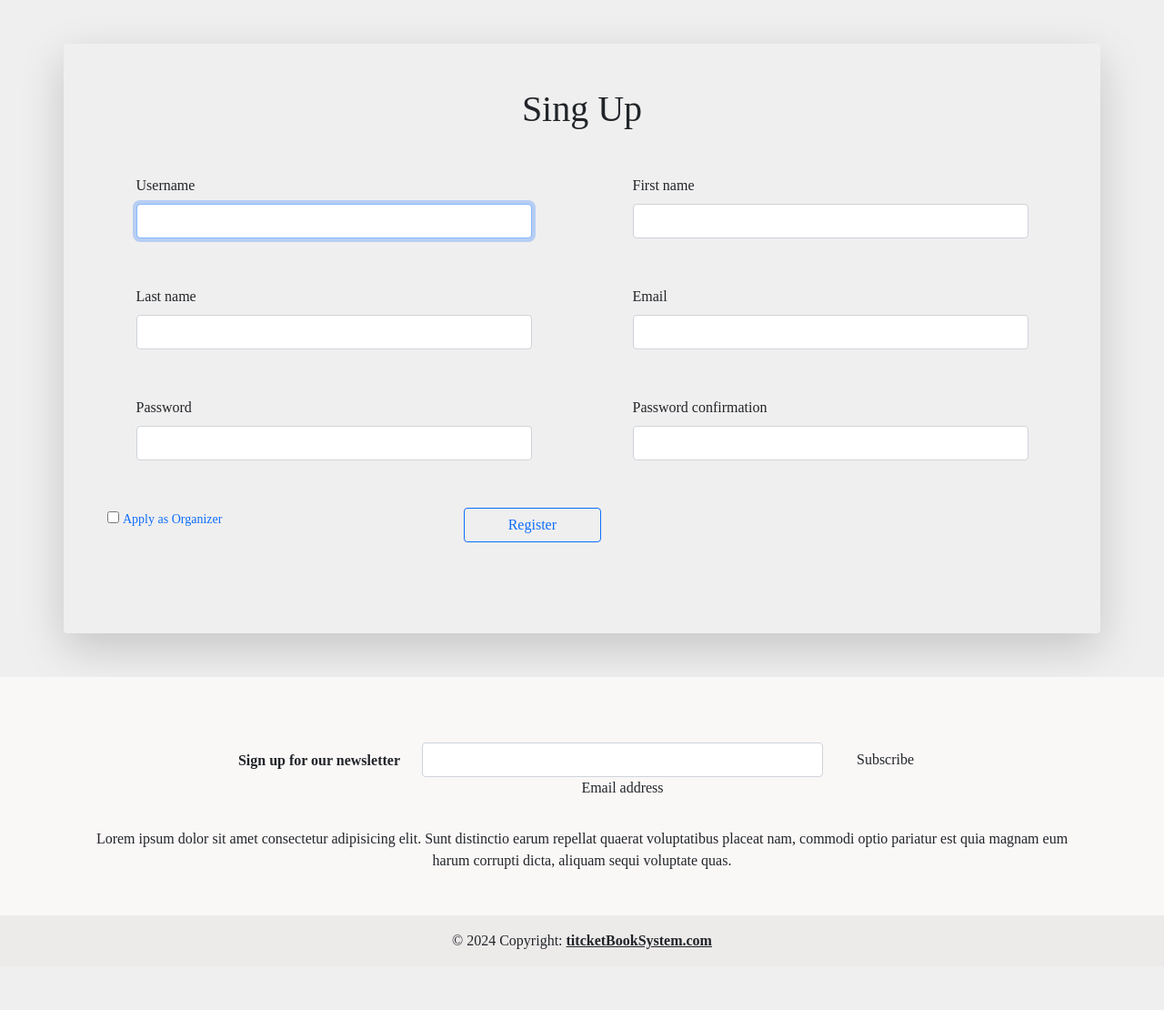
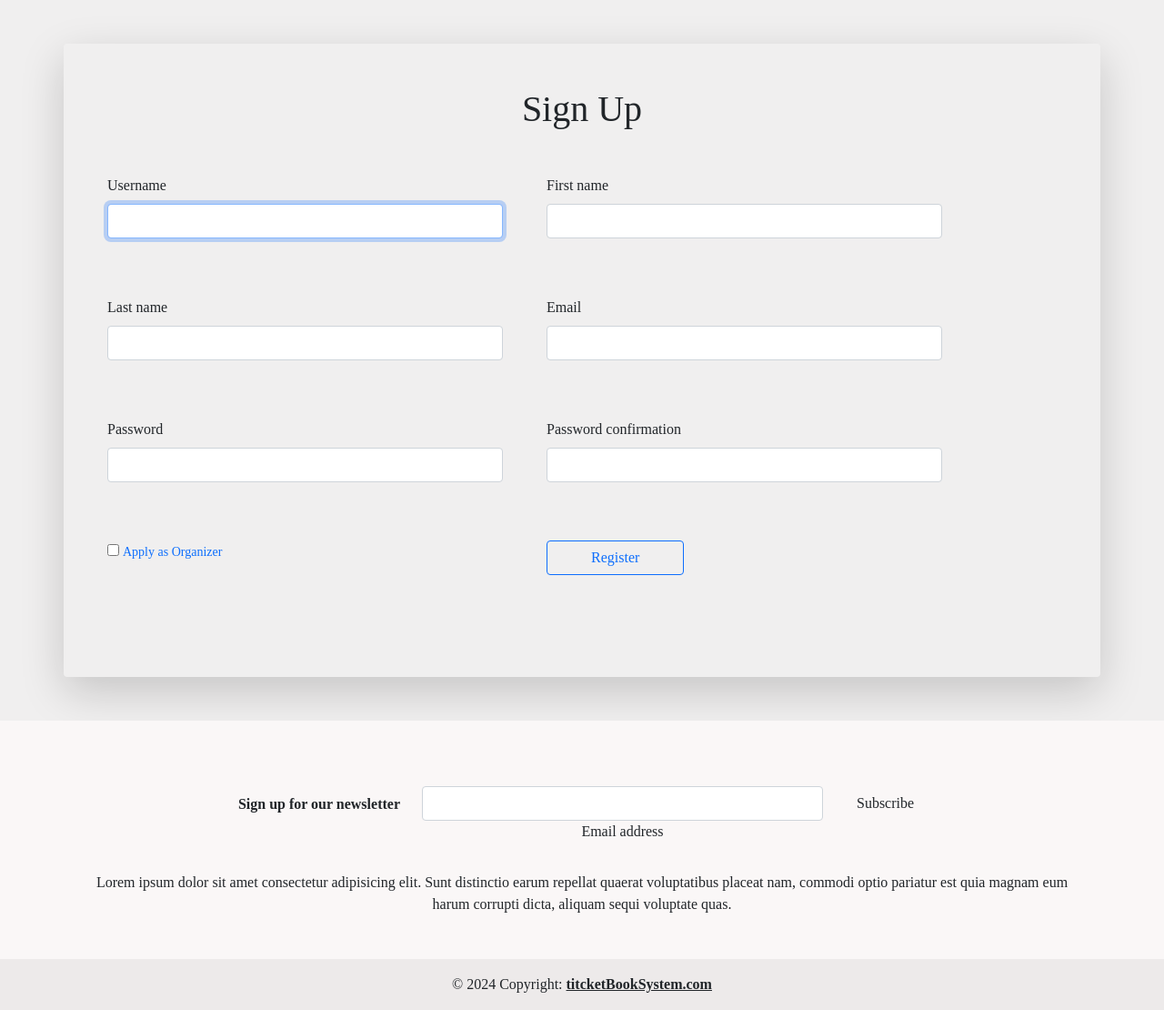
Before and after one commit to robiul99siyam/Event-Management-Forum, a Django app: page /Register/resgister/ in a window 1280 px wide. Shown: the part 85-1195 px from the top of the page at 91% size. Before the commit the page ends 1128 px from the top, so only its background shows below. Run offline with Django 4.2, Linux system fonts and the light colour scheme; some libraries are stand-ins or nearby versions.

```diff
--- a/user_authenticated/templates/UserResgister.html
+++ b/user_authenticated/templates/UserResgister.html
@@ -1,4 +1,4 @@
-{% extends 'base.html'%}
+{% extends 'base.html' %}
 
 {% block content %}
   {% if form.non_field_errors %}
@@ -8,15 +8,16 @@
   {% endif %}
 
   <div class="container mt-5 mb-5 border-none shadow-lg p-5 rounded">
-    <h1 class="text-center "> Sing Up </h1>
-    <form method="post" class="d-flex mt-5  flex-wrap gap-5 mb-5">
+    <h1 class="text-center">Sign Up</h1>
+    <form method="post" class="d-flex mt-5 flex-wrap gap-5 mb-5">
       {% csrf_token %}
       {% for hidden_field in form.hidden_fields %}
         {{ hidden_field.errors }}
         {{ hidden_field }}
       {% endfor %}
-        <div class="mb-1 col-5 m-auto">
-            <label for="{{form.username.id_for_label}}" class="form-label">{{form.username.label}}</label>
+
+      <div class="mb-3 col-12 col-md-5">
+        <label for="{{ form.username.id_for_label }}" class="form-label">{{ form.username.label }}</label>
         {{ form.username }}
         {% if form.username.errors %}
           {% for error in form.username.errors %}
@@ -25,31 +26,28 @@
         {% endif %}
       </div>
 
-
-        <div class="mb-1 col-5 m-auto">
-            <label for="{{form.first_name.id_for_label}}" class="form-label">{{form.first_name.label}}</label>
+      <div class="mb-3 col-12 col-md-5">
+        <label for="{{ form.first_name.id_for_label }}" class="form-label">{{ form.first_name.label }}</label>
         {{ form.first_name }}
         {% if form.first_name.errors %}
           {% for error in form.first_name.errors %}
-            <p class="text-bg-danger m-auto pb-2 ">{{error}}</p>
+            <p class="text-bg-danger m-auto pb-2 ">{{ error }}</p>
           {% endfor %}
         {% endif %}
       </div>
 
-
-        <div class="mb-1 col-5 m-auto">
-            <label for="{{form.last_name.id_for_label}}" class="form-label">{{form.last_name.label}}</label>
+      <div class="mb-3 col-12 col-md-5">
+        <label for="{{ form.last_name.id_for_label }}" class="form-label">{{ form.last_name.label }}</label>
         {{ form.last_name }}
-            {% if for.last_name.errors %}
+        {% if form.last_name.errors %}
           {% for error in form.last_name.errors %}
-            <p class="text-bg-danger m-auto pb-2 ">{{error}}</p>
+            <p class="text-bg-danger m-auto pb-2 ">{{ error }}</p>
           {% endfor %}
         {% endif %}
       </div>
 
-
-        <div class="mb-1 col-5 m-auto">
-            <label for="{{ form.email.id_for_label }}" class="form-label">{{ form.email.label }}</label>
+      <div class="mb-3 col-12 col-md-5">
+        <label for="{{ form.email.id_for_label }}" class="form-label w-auto">{{ form.email.label }}</label>
         {{ form.email }}
         {% if form.email.errors %}
           {% for error in form.email.errors %}
@@ -58,34 +56,36 @@
         {% endif %}
       </div>
 
-        <div class="mb-1 col-5 m-auto">
-            <label for="{{form.password1.id_for_label}}" class="form-label">{{form.password1.label}}</label>
-            {{ form.password1}}
+      <div class="mb-3 col-12 col-md-5">
+        <label for="{{ form.password1.id_for_label }}" class="form-label">{{ form.password1.label }}</label>
+        {{ form.password1 }}
         {% if form.password1.errors %}
           {% for error in form.password1.errors %}
             <p class="text-danger m-auto pb-2">{{ error }}</p>
           {% endfor %}
         {% endif %}
       </div>
-        <div class="mb-1 col-5 m-auto">
-            <label for="{{form.password2.id_for_label}}" class="form-label">{{form.password2.label}}</label>
-            {{ form.password2}}
+
+      <div class="mb-3 col-12 col-md-5">
+        <label for="{{ form.password2.id_for_label }}" class="form-label">{{ form.password2.label }}</label>
+        {{ form.password2 }}
         {% if form.password2.errors %}
           {% for error in form.password2.errors %}
             <p class="text-danger m-auto pb-2">{{ error }}</p>
           {% endfor %}
         {% endif %}
       </div>
+
+      <div class="mb-3 col-12 col-md-5">
         <label for="{{ form.apply_organizer.id_for_label }}">
           {{ form.apply_organizer }}
           <small class="text-primary">Apply as Organizer</small>
         </label>
+      </div>
 
-
-        <div class="mb-1 col-5 m-auto">
+      <div class="mb-3 col-12 col-md-5">
         <button type="submit" class="btn btn-outline-primary px-5 m-auto">Register</button>
       </div>
     </form>
   </div>
-</div>
-{%endblock %}
+{% endblock %}
```
Also changed, not shown: db.sqlite3. Lines whose indentation alone changed are shown as unchanged.
